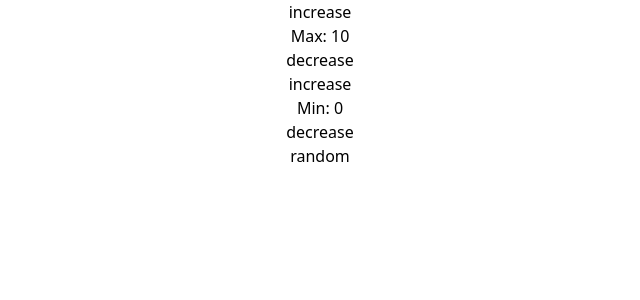
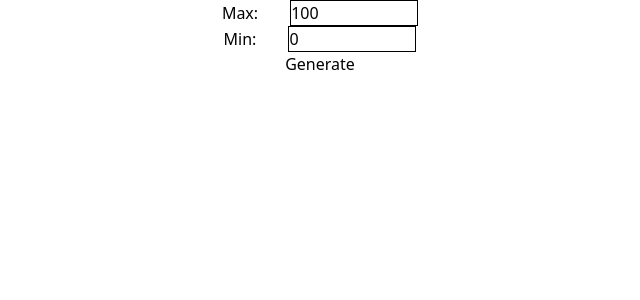
Before and after one commit to oleknap-dev/Randomizer, a Next.js app: page / in a window 1280 px wide. Shown: the top 300 px of the page, without its empty margins (320-960 px from the left). Built offline with nearby package versions, Linux system fonts and the light colour scheme.

Commit message:
Add input fields for manual min/max values entry

```diff
--- a/src/app/page.js
+++ b/src/app/page.js
@@ -4,7 +4,7 @@ import { useState } from "react";
 
 export default function Page() {
   const [number, setNumber] = useState();
-  const [max, setMax] = useState(10);
+  const [max, setMax] = useState(100);
   const [min, setMin] = useState(0);
 
   async function randomize() {
@@ -39,13 +39,25 @@ export default function Page() {
 
   return (
     <div className="flex flex-col items-center">
-      <button onClick={() => setMax(max + 1)}>increase</button>
-      <h1>Max: {max}</h1>
-      <button onClick={() => setMax(max - 1)}>decrease</button>
-      <button onClick={() => setMin(min + 1)}>increase</button>
-      <h1>Min: {min}</h1>
-      <button onClick={() => setMin(min - 1)}>decrease</button>
-      <button onClick={randomize}>random</button>
+      <label>
+        Max:
+        <input
+          value={max}
+          type="number"
+          onChange={(e) => setMax(Number(e.target.value))}
+          className="border border-black ml-8 w-32"
+        />
+      </label>
+      <label>
+        Min:
+        <input
+          value={min}
+          type="number"
+          onChange={(e) => setMin(Number(e.target.value))}
+          className="border border-black ml-8 w-32"
+        />
+      </label>
+      <button onClick={randomize}>Generate</button>
       <h1>{number}</h1>
     </div>
   );
```
